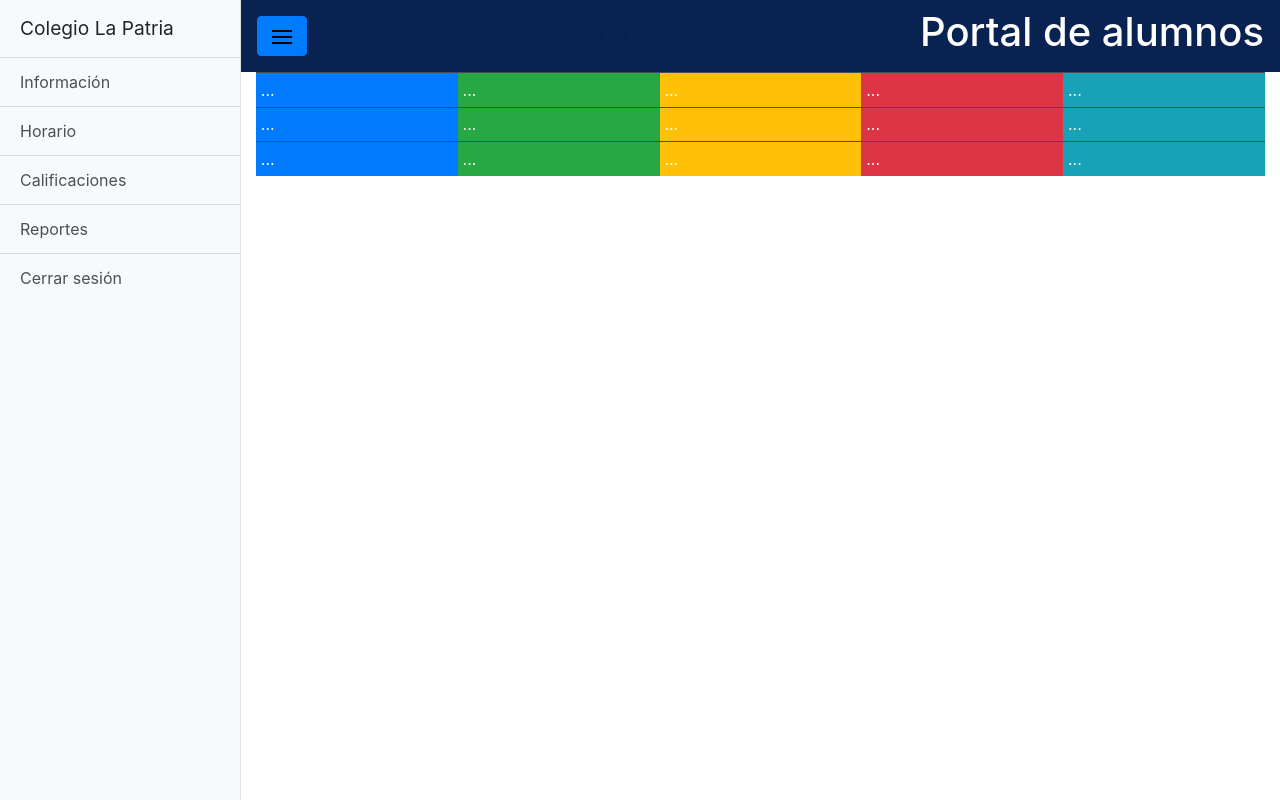
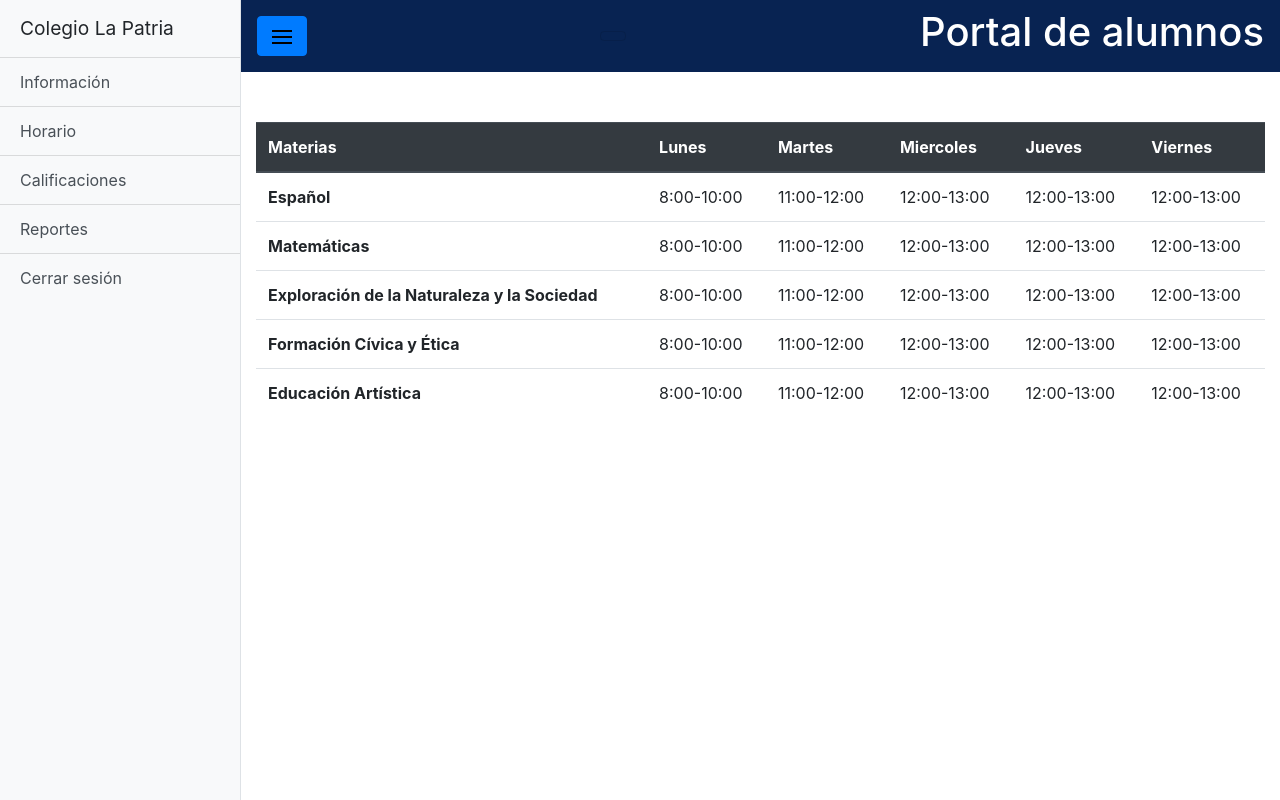
Before and after one commit to team-queso/Colegio-La-Patria, a Django app: page /primaria/horarios in a window 1280 px wide. Run offline with Django 3.2, Linux system fonts and the light colour scheme; some libraries are stand-ins or nearby versions.

Commit message:
horarios

```diff
--- a/LaPatria/static/css/css-manual/manu.css
+++ b/LaPatria/static/css/css-manual/manu.css
@@ -57,3 +57,7 @@
 	justify-content: center;
 	align-items: center;
 }
+.div-conteinerH {
+        top: 50px;
+        position: relative;
+}
--- a/LaPatria/templates/primaria/base.html
+++ b/LaPatria/templates/primaria/base.html
@@ -7,6 +7,7 @@
 <meta charset="utf-8">
 <link href="{%static 'css/bootstrap.css'%}" rel="stylesheet">
 <link href="{%static 'css-manual/base.css'%}" rel="stylesheet">
+<link href="{%static 'css-manual/manu.css'%}" rel="stylesheet">
 
 <script src="https://code.jquery.com/jquery-3.3.1.slim.min.js" integrity="sha384-q8i/X+965DzO0rT7abK41JStQIAqVgRVzpbzo5smXKp4YfRvH+8abtTE1Pi6jizo" crossorigin="anonymous"></script>
 <script src="https://cdnjs.cloudflare.com/ajax/libs/popper.js/1.14.7/umd/popper.min.js" integrity="sha384-UO2eT0CpHqdSJQ6hJty5KVphtPhzWj9WO1clHTMGa3JDZwrnQq4sF86dIHNDz0W1" crossorigin="anonymous"></script>
--- a/LaPatria/templates/primaria/horarios.html
+++ b/LaPatria/templates/primaria/horarios.html
@@ -2,31 +2,58 @@
 
 {% block content %}
 
-        <div class="conteiner" >
-            <table class="table table-sm table-dark">
-
+<table class="table div-conteinerH">
+        <thead class="thead-dark">
           <tr>
-                    <td class="bg-primary">...</td>
-                    <td class="bg-success">...</td>
-                    <td class="bg-warning">...</td>
-                    <td class="bg-danger">...</td>
-                    <td class="bg-info">...</td>
+            <th scope="col">Materias</th>
+            <th scope="col">Lunes</th>
+            <th scope="col">Martes</th>
+            <th scope="col">Miercoles</th>
+            <th scope="col">Jueves</th>
+            <th scope="col">Viernes</th>
+          </tr>
+        </thead>
+        <tbody>
+          <tr>
+            <th scope="row">Español</th>
+            <td>8:00-10:00</td>
+            <td>11:00-12:00</td>
+            <td>12:00-13:00</td>
+            <td>12:00-13:00</td>
+            <td>12:00-13:00</td>
           </tr>
           <tr>
-                    <td class="bg-primary">...</td>
-                    <td class="bg-success">...</td>
-                    <td class="bg-warning">...</td>
-                    <td class="bg-danger">...</td>
-                    <td class="bg-info">...</td>
+            <th scope="row">Matemáticas</th>
+            <td>8:00-10:00</td>
+            <td>11:00-12:00</td>
+            <td>12:00-13:00</td>
+            <td>12:00-13:00</td>
+            <td>12:00-13:00</td>
           </tr>
           <tr>
-                    <td class="bg-primary">...</td>
-                    <td class="bg-success">...</td>
-                    <td class="bg-warning">...</td>
-                    <td class="bg-danger">...</td>
-                    <td class="bg-info">...</td>
+            <th scope="row">Exploración de la Naturaleza y la Sociedad</th>
+            <td>8:00-10:00</td>
+            <td>11:00-12:00</td>
+            <td>12:00-13:00</td>
+            <td>12:00-13:00</td>
+            <td>12:00-13:00</td>
           </tr>
+          <tr>
+                <th scope="row">Formación Cívica y Ética</th>
+                <td>8:00-10:00</td>
+                <td>11:00-12:00</td>
+                <td>12:00-13:00</td>
+                <td>12:00-13:00</td>
+                <td>12:00-13:00</td>
+              </tr>
+            <tr>
+                <th scope="row">Educación Artística</th>
+                <td>8:00-10:00</td>
+                <td>11:00-12:00</td>
+                <td>12:00-13:00</td>
+                <td>12:00-13:00</td>
+                <td>12:00-13:00</td>
+            </tr>
+        </tbody>
       </table>
-        </div>
-
 {%endblock%}
```
Lines whose indentation alone changed are shown as unchanged.
